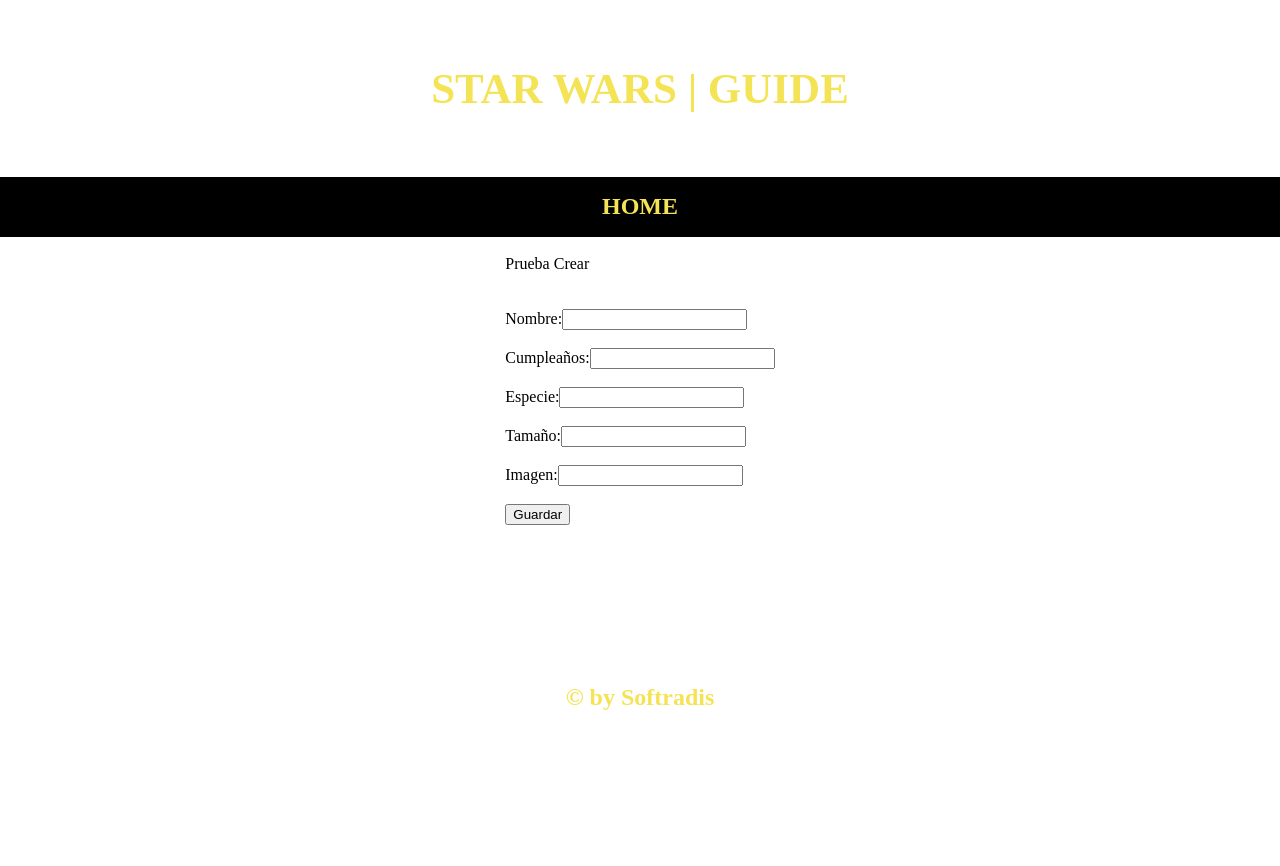
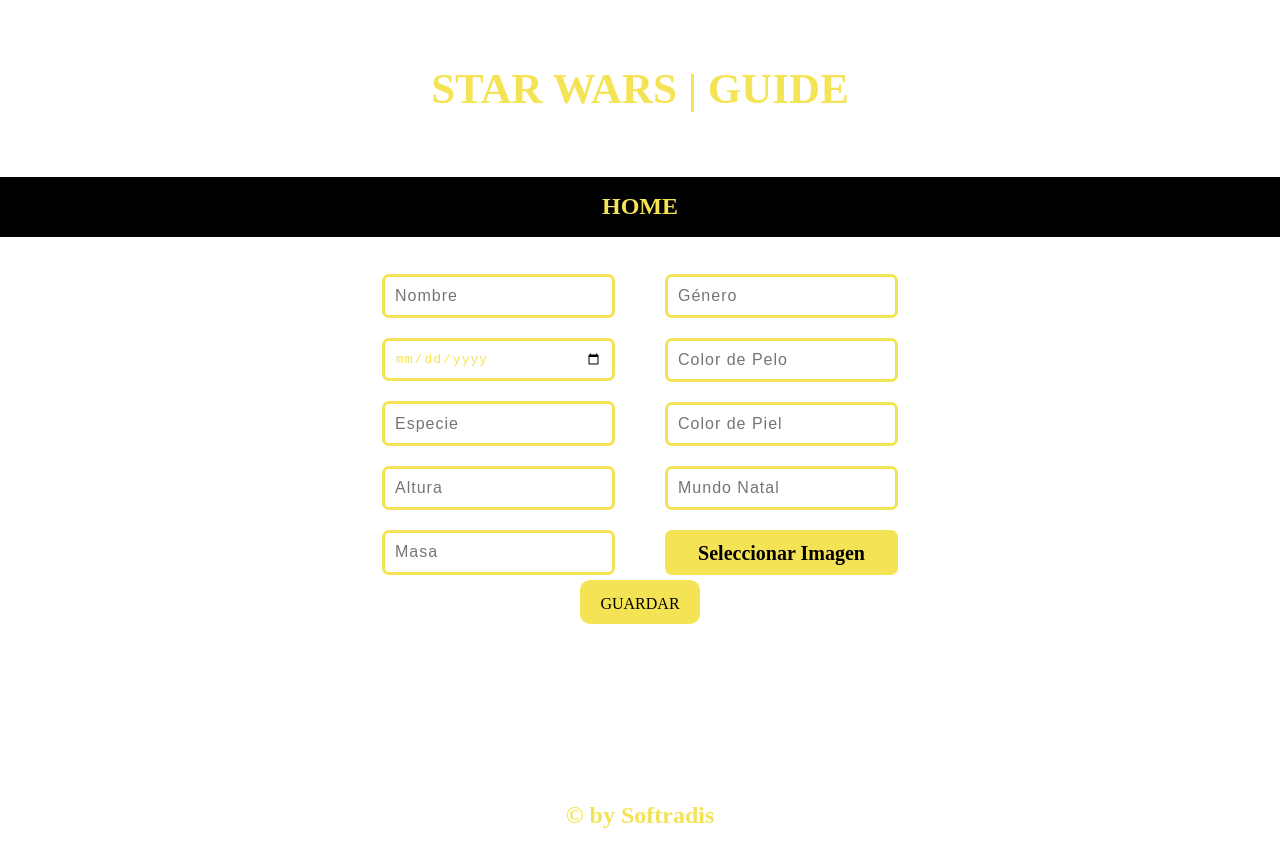
Before and after one commit to Theborycuas/starWarsAppAngular, an Angular app: page /characters/form-character in a window 1280 px wide. Shown: the top 866 px of the page. Before the commit the page ends 800 px from the top, so only its background shows below. Built offline with nearby package versions, Linux system fonts and the light colour scheme.

Commit message:
Diseño Crear Personaje

```diff
--- a/src/app/characters/form-character/form-character.component.css
+++ b/src/app/characters/form-character/form-character.component.css
@@ -0,0 +1,93 @@
+.container {
+    display: grid;
+    grid-template-columns: 1fr 1fr;
+    gap: 50px;
+    margin-bottom: 20px;
+}
+label {
+    color: white;
+}
+.input-group {
+    background-color: transparent;
+    border-radius: 7px;
+    color: #f4e354;
+    border: solid;
+    padding: 10px;
+    font-size: initial;
+    letter-spacing: 1px;
+}
+.title {
+    color: white;
+    text-align: center;
+    font-size: xx-large;
+    margin: 0;
+}
+input:focus-visible {
+    outline: 0px solid #f4e354;
+    animation: fill 1.5s ease infinite;
+}
+.column {
+    display: grid;
+    gap: 20px;
+}
+.center {
+    text-align: center;
+}
+.btn {
+    padding: 15px 20px 12px 20px;
+    text-decoration: none;
+    background-color: #f4e354;
+    border-radius: 10px;
+    color: black;
+}
+.btn:hover {
+    animation: fill 1.5s ease infinite;
+}
+section {
+    margin-bottom: 30px;
+}
+.inputfile {
+	width: 0.1px;
+	height: 0.1px;
+	opacity: 0;
+	overflow: hidden;
+	position: absolute;
+	z-index: -1;
+}
+.inputfile + label {
+    font-size: 1.25em;
+    font-weight: 700;
+    color: black;
+    background-color: #f4e354;
+    display: inline-block;
+    padding-top: 12px;
+    padding-bottom: 10px;
+    border-radius: 7px;
+}
+
+.inputfile:focus + label,
+.inputfile + label:hover {
+    animation: fill 1.5s ease infinite;
+}
+.inputfile + label {
+	cursor: pointer;
+}
+.inputnumber {
+    -webkit-appearance: none;
+    -webkit-appearance: textfield;
+    -moz-appearance: textfield;
+    appearance: textfield;
+}
+@keyframes fill {
+    0% {
+        box-shadow: rgba(244, 227, 84, 1) 0px 0px 0px 0px;
+    }
+
+    50% {
+        box-shadow: rgba(244, 227, 84, 1) 0px 0px 10px 4px;
+    }
+
+    100% {
+        box-shadow: rgba(244, 227, 84, 1) 0px 0px 0px 0px;
+    }
+}
--- a/src/app/characters/form-character/form-character.component.html
+++ b/src/app/characters/form-character/form-character.component.html
@@ -1,29 +1,23 @@
-<br>
-{{tittle}}
-<br>
-<br>
-<br>
-<form action="/my-handling-form-page" method="post">
-    <label for="name">Nombre:</label>
-    <input type="text" name="user_name" [(ngModel)]="character.name">
-    <br>
-    <br>
-    <label for="mail">Cumpleaños:</label>
-    <input type="text" name="birthyear" [(ngModel)]="character.birthyear">
-    <br>
-    <br>
-    <label for="msg">Especie:</label>
-    <input type="text" id="specie" name="specie" [(ngModel)]="character.specie">
-    <br>
-    <br>
-    <label for="msg">Tamaño:</label>
-    <input type="text" name="height" [(ngModel)]="character.height">
-    <br>
-    <br>
-    <label for="msg">Imagen:</label>
-    <input type="text" name="image" [(ngModel)]="character.image">
-    <br>
-    <br>
-    <button class="buttonSucces" role="button" (click)="createPersonaje()">Guardar</button>
-    <br>
-</form>
+<section>
+    <p class="title">CREAR PERSONAJE</p>
+    <form class="center" action="/my-handling-form-page" method="post">
+        <div class="container">
+            <div class="column">
+                <input type="text" class="input-group"  name="name" placeholder="Nombre">
+                <input type="date" class="input-group" name="birthyear" placeholder="Año de Nacimiento">
+                <input type="text" class="input-group" name="specie" placeholder="Especie">
+                <input type="number" class="input-group inputnumber" name="height" placeholder="Altura" (keypress)="validateNumber($event)">
+                <input type="number" class="input-group inputnumber" name="mass" placeholder="Masa" (keypress)="validateNumber($event)">
+            </div>
+            <div class="column">
+                <input type="text" class="input-group" name="gender" placeholder="Género">
+                <input type="text" class="input-group" name="haircolor" placeholder="Color de Pelo">
+                <input type="text" class="input-group" name="skincolor" placeholder="Color de Piel">
+                <input type="text" class="input-group" name="homeworld" placeholder="Mundo Natal">
+                <input type="file" name="file" id="file" class="inputfile input-group" />
+                <label for="file">Seleccionar Imagen</label>
+            </div>
+        </div>
+        <a class="btn" href="" (click)="createPersonaje()">GUARDAR</a>
+    </form>
+</section>
--- a/src/app/characters/form-character/form-character.component.ts
+++ b/src/app/characters/form-character/form-character.component.ts
@@ -17,8 +17,7 @@
   ngOnInit(): void {
   }
 
-
-  createPersonaje():void{
+  createPersonaje(): void {
     console.log(this.character);
     this.characterService.createPersonaje(this.character)
     .subscribe(
@@ -26,4 +25,11 @@
     );
   }
 
+  validateNumber(event: KeyboardEvent) {
+    const pattern = /^\d*\.?\d*$/;
+    const inputChar = String.fromCharCode(event.charCode);
+    if (!pattern.test(inputChar)) {
+        event.preventDefault();
+    }
+  }
 }
```
